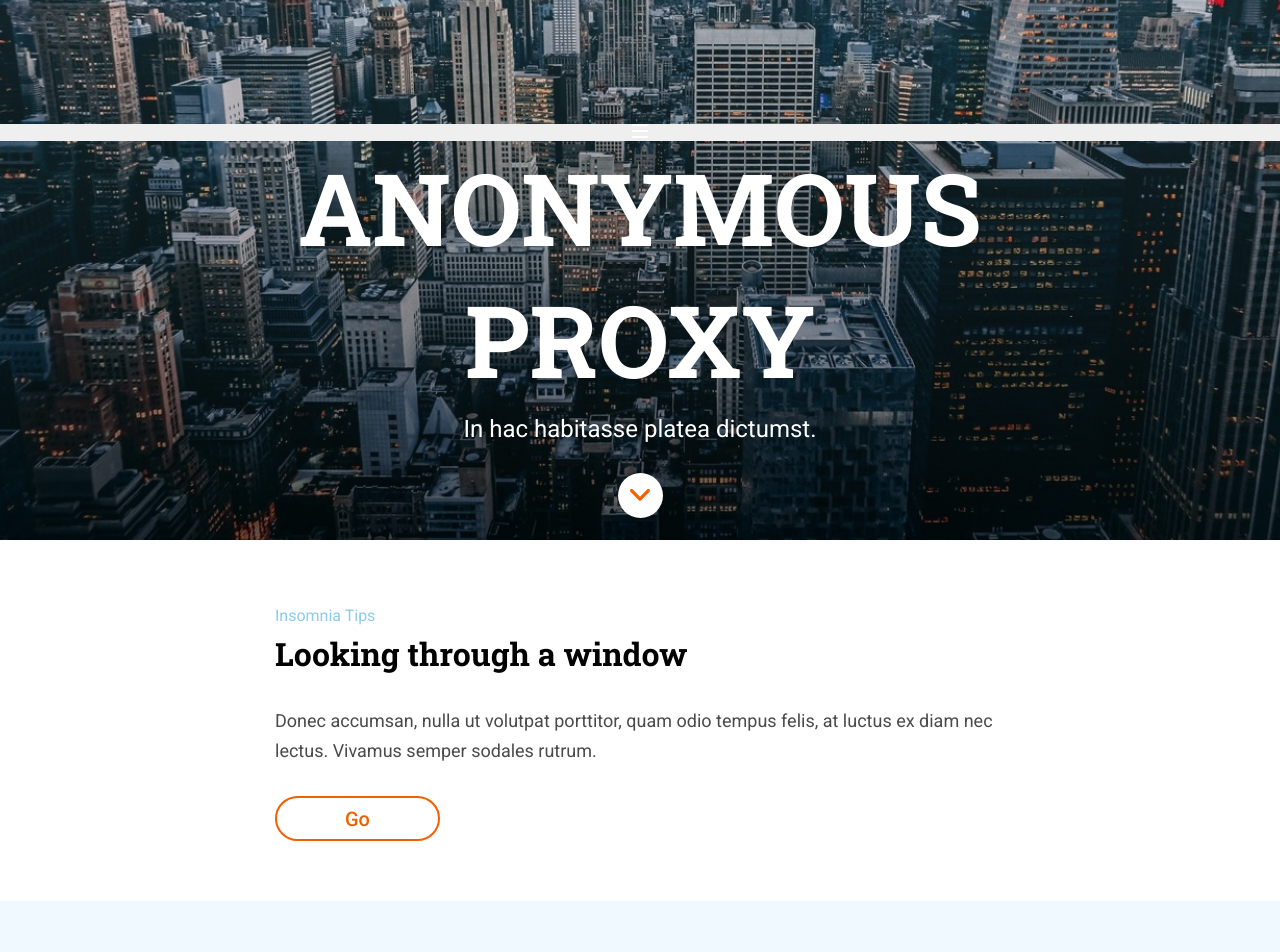
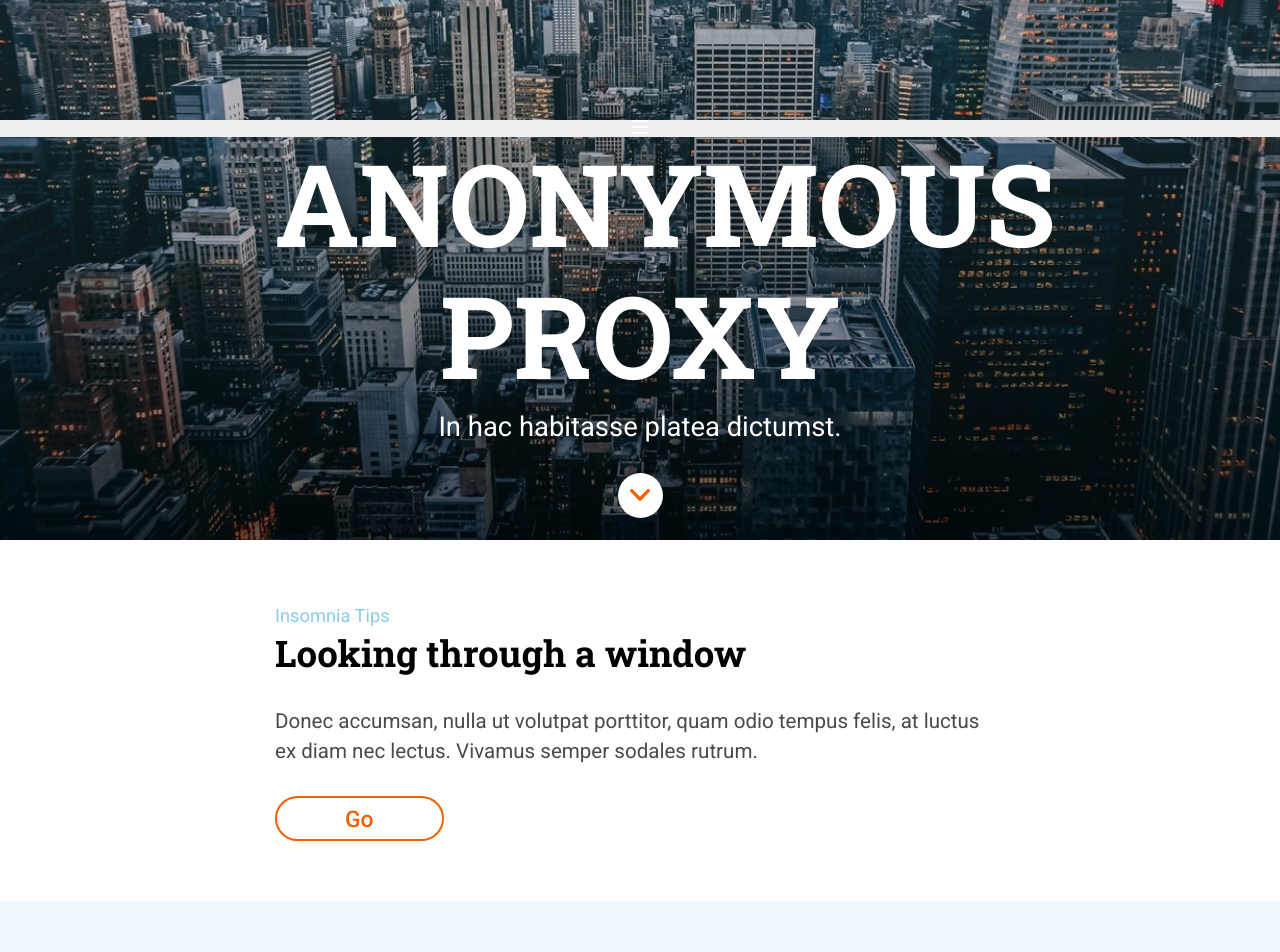
Before and after one commit to Adalab/f-m1-evaluacion-final-carmen-tm, a website: page docs/index.html in a window 1280 px wide. Shown: the part 260-1212 px from the top of the page. Drawn offline with nearby package versions, Linux system fonts and the light colour scheme; files that its build step writes are made by us from their sources.

Commit message:
Improve typos with rem units

```diff
--- a/_src/assets/scss/components/_typography.scss
+++ b/_src/assets/scss/components/_typography.scss
@@ -20,83 +20,100 @@
     font-weight: 700;
 }
 
+
 // Classes for text sizing:
 // For small on s1
 .txt-sm1{
-    font-size: 14px;
+    // font-size: 14px;
+    font-size: rem(14);
     @media all and (min-width: 1280px) {
-        font-size: 16px;
+        // font-size: 16px;
+        font-size: rem(16);
     }
 }
 
 // For small on footer
 .txt-sm2{
-    font-size: 14px;
+    // font-size: 14px;
+    font-size: rem(14);
 }
 
 // For paragraph in the header:
 .txt-md1-p{
-    font-size: 16px;
+    // font-size: 16px;
+    font-size: rem(16);
     @media all and (min-width: 768px) {
-        font-size: 24px;
+        // font-size: 24px;
+        font-size: rem(24);
     }
 }
 
 // For navs in footer:
 .txt-md1-nav{
-    font-size: 16px;
+    // font-size: 16px;
+    font-size: rem(16);
 }
 
 // For paragraphs (in s1 and s2)
 .txt-md-p{
-    font-size: 18px;
+    // font-size: 18px;
+    font-size: rem(18);
     line-height: 30px;
 }
 
 // For titles (in s2)
 .txt-md-h{
-    font-size: 18px;
+    // font-size: 18px;
+    font-size: rem(18);
     line-height: 30px;
 
     @media all and (min-width: 768px) {
-        font-size: 24px;
+        // font-size: 24px;
+        font-size: rem(24);
         line-height: 30px;
     }
 }
 
 // For buttons
 .txt-lg1{
-    font-size: 20px;
+    // font-size: 20px;
+    font-size: rem(20);
 }
 
 // For h2
 .txt-lg2{
-    font-size: 24px;
+    // font-size: 24px;
+    font-size: rem(24);
     line-height: 30px;
 
     @media all and (min-width: 768px) {
-        font-size: 26px;
+        // font-size: 26px;
+        font-size: rem(26);
         line-height: 45px;
     }
 
     @media all and (min-width: 1280px) {
-        font-size: 32px;
+        // font-size: 32px;
+        font-size: rem(32);
         line-height: 45px;
     }
 }
 
 // For h1
 .txt-xl{
-    font-size: 42px;
+    // font-size: 42px;
+    font-size: rem(42);
     line-height: 55px;
 
     @media all and (min-width: 768px) {
-        font-size: 80px;
+        // font-size: 80px;
+        font-size: rem(80);
         line-height: 106px;
     }
 
     @media all and (min-width: 1280px) {
-        font-size: 100px;
+        // font-size: 100px;
+        font-size: rem(100);
         line-height: 132px;
     }
 }
@@ -157,6 +174,3 @@
 .txt-low{
     text-transform: lowercase;
 }
-
-// This is a variable of the default size of our website, that is called in the function @function rem($pixels)
-$defaultFontSize: 14;
--- a/_src/assets/scss/core/_variables.scss
+++ b/_src/assets/scss/core/_variables.scss
@@ -27,3 +27,6 @@ $title-box-height: 30px;
 //Height of all buttons and some paddigns:
 $button-height: 45px;
 $button-border: 2px;
+
+// This is a variable of the default size of our website, that is called in the function @function rem($pixels)
+$defaultFontSize: 14;
```
Also changed, not shown: public/assets/css/main.css, 1 other file.
